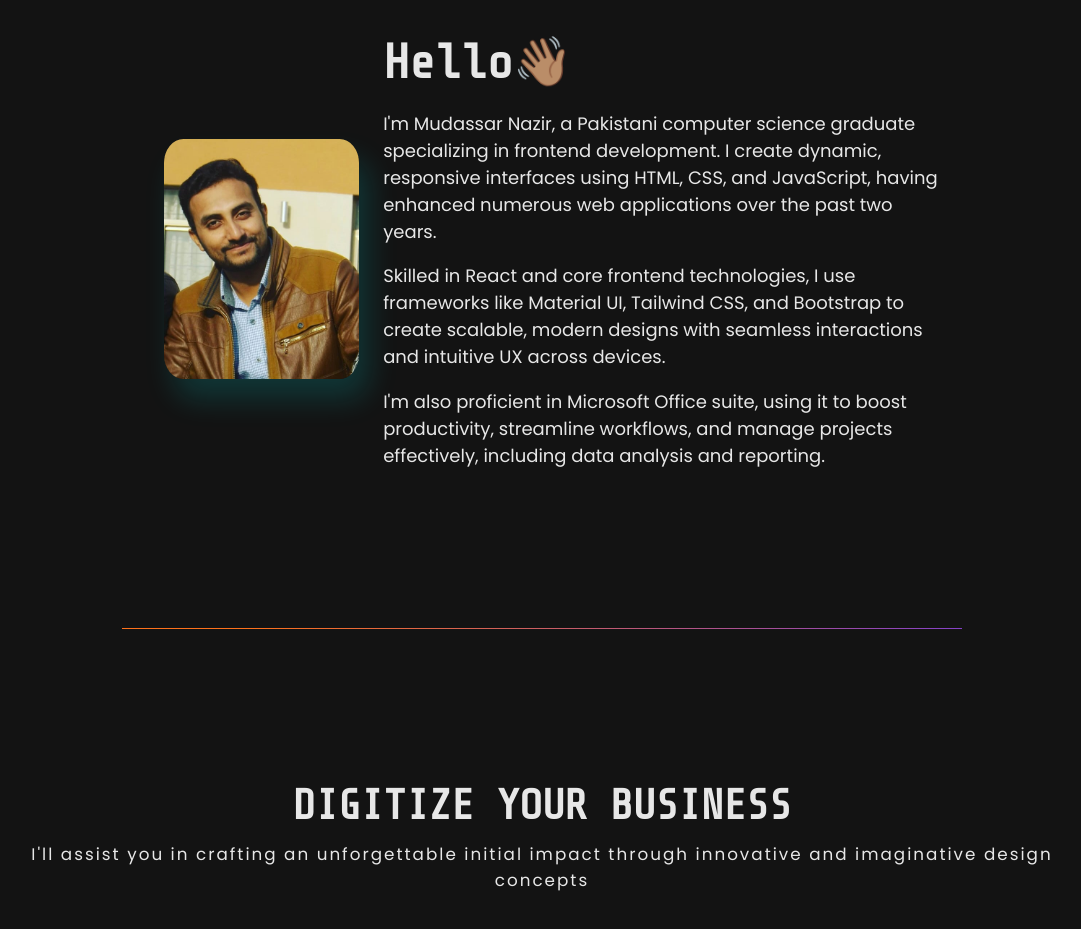
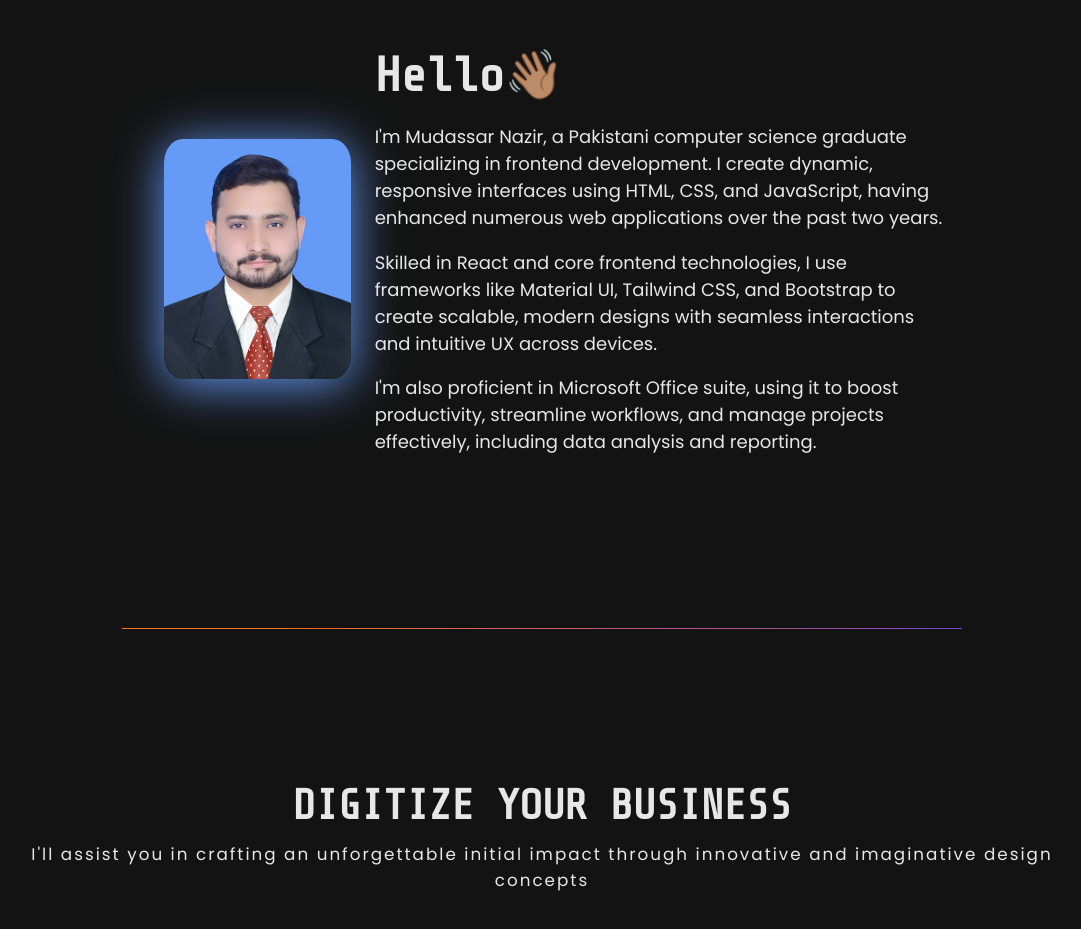
Before and after one commit to MudassarNazir956/PRODIGY_WD_04, a plain HTML site: page index.html in a window 1280 px wide. Shown: the part 860-1789 px from the top of the page, without its empty margins (98-1179 px from the left). Drawn offline with nearby package versions, Linux system fonts and the light colour scheme; files whose address does not match are found by name.

Commit message:
PRODIGY_WD_04 DONE

```diff
--- a/index.html
+++ b/index.html
@@ -30,7 +30,7 @@
                 <ul class="nav-list">
                     <li class="nav-item">
                         <a href="#landing-page">
-                            <img src="/assests/Mohsin.jpg" alt="Mudassar Nazir" class="profile-pic nav-link" />
+                            <img src="/assests/Mudassar Nazir.jpg" alt="Mudassar Nazir" class="profile-pic nav-link" />
                             <span class="caption nav-link">Mudassar Nazir</span>
                         </a>
                     </li>
@@ -50,7 +50,7 @@
                         <a href="https://github.com/MudassarNazir956" target="_blank" class="nav-link">
                             <i class="fa-brands fa-github"></i>
                         </a>
-                        <a href="#" target="_blank" class="nav-link">
+                        <a href="https://www.linkedin.com/in/nazir-mudassar/" target="_blank" class="nav-link">
                             <i class="fa-brands fa-linkedin"></i>
                         </a>
                     </li>
@@ -87,7 +87,7 @@
         <section id="about" class="about">
             <div class="container">
                 <div class="about-img">
-                    <img src="/assests/Mohsin.jpg" alt="Mudassar Nazir" class="about-pic" />
+                    <img src="/assests/Mudassar Nazir.jpg" alt="Mudassar Nazir" class="about-pic" />
                 </div>
                 <div class="about-text-box">
                     <h2>Hello👋🏽</h2>
--- a/style.css
+++ b/style.css
@@ -116,7 +116,7 @@ nav {
     width: auto;
     border-radius: 5%;
     display: block;
-    margin: 1.5rem 2.1rem;
+    margin: 1.5rem 2.3rem;
 }
 
 .caption {
@@ -325,7 +325,7 @@ nav {
     width: max-content;
     border-radius: 10%;
     margin: 2rem;
-    box-shadow: 10px 20px 30px 0 rgba(0, 255, 255, 0.15);
+    box-shadow: 0px 5px 50px 0 #659AF6;
 }
 
 .about-text-box {
```
Also changed, not shown: assests/1710488930617.jpg (deleted), assests/Mohsin.jpg (deleted), assests/Mudassar Nazir.jpg (added), assests/export.jpg (deleted).
